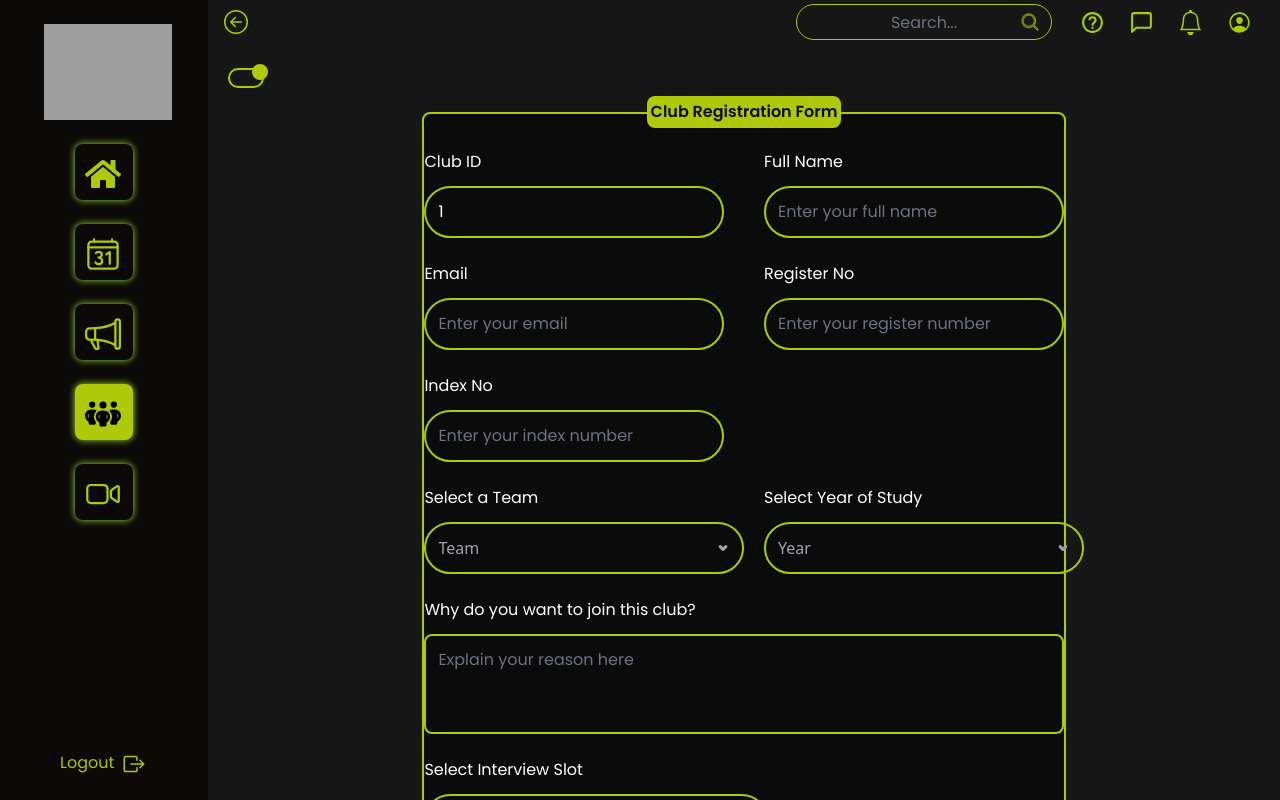
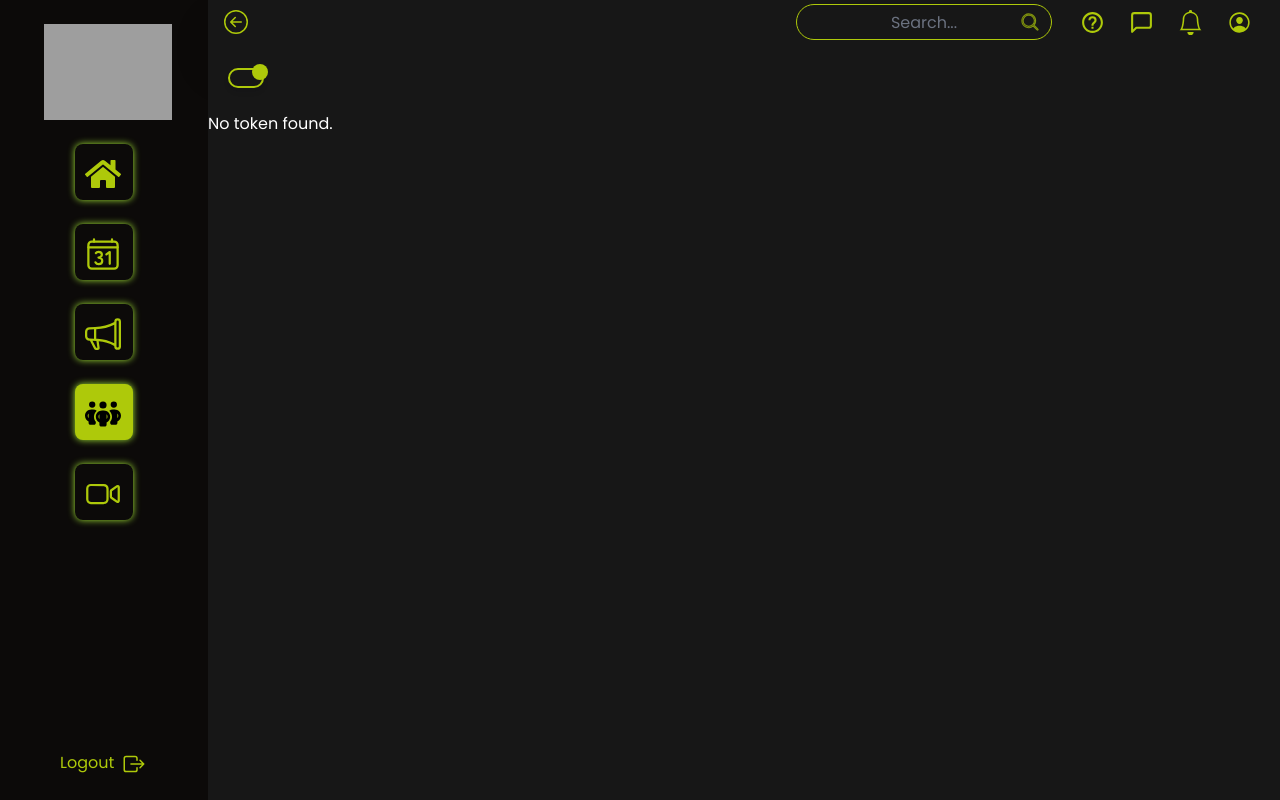
Before and after one commit to Anuraj2601/Eventix, a React (Vite) app: page /1/clubregister/1 in a window 1280 px wide. Built offline with nearby package versions, Linux system fonts and the light colour scheme; grey boxes are pictures that could not be loaded.

Commit message:
member reg form submiision done

```diff
--- a/package.json
+++ b/package.json
@@ -26,6 +26,8 @@
     "date-fns": "^3.6.0",
     "heroicons": "^1.0.6",
     "jquery": "^3.7.1",
+    "jsonwebtoken": "^9.0.2",
+    "jwt-decode": "^4.0.0",
     "lottie-react": "^2.4.0",
     "lucide-react": "^0.404.0",
     "react": "^18.3.1",
--- a/src/components/ClubRegistrationForm.jsx
+++ b/src/components/ClubRegistrationForm.jsx
@@ -1,17 +1,12 @@
-import React, { useState } from 'react';
-import { useParams, useNavigate } from 'react-router-dom'; // to extract URL params and navigate
-import registrationService from '../service/registrationService'; // Import the registration service
-import {
-  Menu,
-  MenuHandler,
-  MenuList,
-  MenuItem,
-  Button,
-} from "@material-tailwind/react";
+import React, { useState, useEffect } from 'react';
+import { useParams, useNavigate } from 'react-router-dom';
+import { Menu, MenuHandler, MenuList, MenuItem, Button } from "@material-tailwind/react";
 import { HiChevronDown } from "react-icons/hi";
 import DatePicker from "react-datepicker";
 import "react-datepicker/dist/react-datepicker.css";
-import { format } from 'date-fns';
+import { format } from 'date-fns'; // Import format
+import { getUserEmailFromToken } from '../utils/utils'; // Adjust the import path as needed
+import RegistrationService from '../service/registrationService'; // Adjust the import path as needed
 
 const menuItems = [
   { title: "Design Team" },
@@ -21,61 +16,108 @@ const menuItems = [
 ];
 
 const ClubRegistrationForm = () => {
-  const { club_id } = useParams(); // Extract club_id from URL
+  const { club_id } = useParams();
   const navigate = useNavigate();
   const [openMenu, setOpenMenu] = useState(false);
-  const [openMenu2, setOpenMenu2] = useState(false);
   const [selectedDate, setSelectedDate] = useState(null);
   const [formData, setFormData] = useState({
-    club_id: club_id || '', // Initialize with club_id from URL or empty string
-    fullName: '',
-    email: '',
-    registerNo: '',
-    indexNo: '',
+    club_id: club_id || '',
+    email: '', // Change from user_id to email
     team: '',
-    year: '',
-    reason: ''
+    reason: '',
+    interviewSlot: ''
   });
+  const [loading, setLoading] = useState(true);
+  const [error, setError] = useState(null);
 
-  // Handle date change
+  useEffect(() => {
+    const fetchUserEmail = async () => {
+      try {
+        const email = getUserEmailFromToken(); // Adjust function to get email
+        setFormData(prevState => ({
+          ...prevState,
+          email
+        }));
+      } catch (err) {
+        setError(err.message);
+      } finally {
+        setLoading(false);
+      }
+    };
+
+    fetchUserEmail();
+  }, [club_id]);
+
   const handleDateChange = (date) => {
     setSelectedDate(date);
+    setFormData(prevState => ({
+      ...prevState,
+      interviewSlot: date ? format(date, "yyyy-MM-dd'T'HH:mm:ss") : '' // Use format for specific format
+    }));
   };
 
-  // Handle changes in form fields
   const handleChange = (e) => {
     setFormData({ ...formData, [e.target.name]: e.target.value });
   };
 
-  // Check if the form is valid
+  const handleMenuItemClick = (title) => {
+    setFormData(prevState => ({
+      ...prevState,
+      team: title
+    }));
+    setOpenMenu(false); // Close the menu after selecting an item
+  };
+
   const isFormValid = () => {
-    return Object.values(formData).every(value => value !== '') && selectedDate !== null;
+    return Object.values(formData).every(value => value.trim() !== '') && selectedDate !== null;
   };
 
   const handleSubmit = async (e) => {
     e.preventDefault();
 
+    // Ensure form is valid
     if (!isFormValid()) {
       alert('Please fill in all fields and select a date.');
       return;
     }
 
+    // Retrieve token from localStorage
+    const token = localStorage.getItem('token');
+    if (!token) {
+      alert('User not authenticated.');
+      return;
+    }
+
+    // Prepare registration data
     const registrationData = {
       ...formData,
-      interviewSlot: format(selectedDate, 'yyyy-MM-dd HH:mm:ss'), // Format the date
+      interviewSlot: format(selectedDate, "yyyy-MM-dd'T'HH:mm:ss"), // Format the interview slot date in the desired format
     };
 
-    const token = localStorage.getItem('token'); // Retrieve token
+    try {
+      // Save a new registration
+      await RegistrationService.saveRegistration(
+        formData.email,
+        formData.club_id,
+        formData.team,
+        registrationData.interviewSlot, // Use ISO 8601 format
+        formData.reason,
+        token
+      );
+      alert('Registration successful!');
 
-    try {
-      const result = await registrationService.saveRegistration(registrationData, token); // Use the registration service
-      alert('Registration successful!');
-      navigate(`/success-page/${result.registrationId}`);
+      navigate(`/student/club`);
     } catch (error) {
       console.error('Error during registration:', error);
-      alert('Failed to submit the form.');
+
+      // Display error message to the user
+      const errorMessage = error.response?.data?.message || error.message;
+      alert(`Failed to submit the form: ${errorMessage}`);
     }
   };
+
+  if (loading) return <p>Loading...</p>;
+  if (error) return <p>{error}</p>;
 
   return (
     <div className='flex flex-col items-center justify-center relative'>
@@ -89,61 +131,25 @@ const ClubRegistrationForm = () => {
             <div className="flex flex-col gap-3">
               <label htmlFor="club_id" className="text-white">Club ID</label>
               <input
-                type="text"
+                type="number"
                 name="club_id"
                 value={formData.club_id}
-                onChange={handleChange}
                 className="p-3 border-2 border-[#AEC90A] bg-[#0B0B0B] rounded-full text-white"
-                placeholder="Enter Club ID"
-                readOnly // Make this field read-only since club_id is extracted from the URL
+                placeholder="Club ID"
+                readOnly
               />
             </div>
 
-            <div className="flex flex-col gap-3">
-              <label htmlFor="fullName" className="text-white">Full Name</label>
-              <input
-                type="text"
-                name="fullName"
-                value={formData.fullName}
-                onChange={handleChange}
-                className="p-3 border-2 border-[#AEC90A] bg-[#0B0B0B] rounded-full text-white"
-                placeholder="Enter your full name"
-              />
-            </div>
-
+            {/* Email field */}
             <div className="flex flex-col gap-3">
               <label htmlFor="email" className="text-white">Email</label>
               <input
                 type="email"
                 name="email"
                 value={formData.email}
-                onChange={handleChange}
                 className="p-3 border-2 border-[#AEC90A] bg-[#0B0B0B] rounded-full text-white"
-                placeholder="Enter your email"
-              />
-            </div>
-
-            <div className="flex flex-col gap-3">
-              <label htmlFor="registerNo" className="text-white">Register No</label>
-              <input
-                type="text"
-                name="registerNo"
-                value={formData.registerNo}
-                onChange={handleChange}
-                className="p-3 border-2 border-[#AEC90A] bg-[#0B0B0B] rounded-full text-white"
-                placeholder="Enter your register number"
-              />
-            </div>
-
-            <div className="flex flex-col gap-3">
-              <label htmlFor="indexNo" className="text-white">Index No</label>
-              <input
-                type="text"
-                name="indexNo"
-                value={formData.indexNo}
-                onChange={handleChange}
-                className="p-3 border-2 border-[#AEC90A] bg-[#0B0B0B] rounded-full text-white"
-                placeholder="Enter your index number"
+                placeholder="Email"
+                readOnly
               />
             </div>
           </div>
@@ -168,7 +174,11 @@ const ClubRegistrationForm = () => {
                 <MenuList className='bg-[#0B0B0B] p-0 border-[#AEC90A]'>
                   <ul className="col-span-4 flex w-80 flex-col gap-1 text-white">
                     {menuItems.map(({ title }) => (
-                      <MenuItem key={title} className='hover:bg-slate-900 p-2' onClick={() => setFormData({ ...formData, team: title })}>
+                      <MenuItem
+                        key={title}
+                        className='hover:bg-slate-900 p-2'
+                        onClick={() => handleMenuItemClick(title)}
+                      >
                         {title}
                       </MenuItem>
                     ))}
@@ -177,69 +187,39 @@ const ClubRegistrationForm = () => {
               </Menu>
             </div>
 
-            {/* Year of Study menu */}
+            {/* Interview Slot */}
             <div className="flex flex-col gap-3">
-              <label htmlFor="year" className="text-white">Select Year of Study</label>
-              <Menu open={openMenu2} handler={setOpenMenu2} allowHover>
-                <MenuHandler>
-                  <Button
-                    variant="text"
-                    className="flex items-center justify-between gap-3 text-base font-normal capitalize tracking-normal border-2 border-[#AEC90A] p-3 rounded-full w-80 text-[#9ca3af]"
-                  >
-                    {formData.year || "Year"}{" "}
-                    <HiChevronDown
-                      strokeWidth={2.5}
-                      className={`h-3.5 w-3.5 transition-transform ${openMenu2 ? "rotate-180" : ""}`}
-                    />
-                  </Button>
-                </MenuHandler>
-                <MenuList className='bg-[#0B0B0B] p-0 border-[#AEC90A]'>
-                  <ul className="col-span-4 flex w-80 flex-col gap-1 text-white">
-                    {['1st Year', '2nd Year', '3rd Year', '4th Year'].map((title) => (
-                      <MenuItem key={title} className='hover:bg-slate-900 p-2' onClick={() => setFormData({ ...formData, year: title })}>
-                        {title}
-                      </MenuItem>
-                    ))}
-                  </ul>
-                </MenuList>
-              </Menu>
+              <label htmlFor="interviewSlot" className="text-white">Select Interview Slot</label>
+              <DatePicker
+                selected={selectedDate}
+                onChange={handleDateChange}
+                showTimeSelect
+                dateFormat="Pp"
+                className="p-3 border-2 border-[#AEC90A] bg-[#0B0B0B] rounded-full text-white"
+                placeholderText="Select a date"
+              />
             </div>
           </div>
 
-          {/* Reason for Joining */}
-          <div className="flex flex-col mb-6 gap-3">
-            <label htmlFor="reason" className="text-white">Why do you want to join this club?</label>
+          {/* Reason field */}
+          <div className="flex flex-col gap-3 mb-6">
+            <label htmlFor="reason" className="text-white">Reason for Joining</label>
             <textarea
               name="reason"
               value={formData.reason}
               onChange={handleChange}
-              className="p-3 border-2 border-[#AEC90A] bg-[#0B0B0B] rounded-lg text-white resize-none"
-              placeholder="Explain your reason here"
-              rows="3"
+              className="p-3 border-2 border-[#AEC90A] bg-[#0B0B0B] rounded-lg text-white"
+              placeholder="Your reason..."
             />
           </div>
 
-          {/* Date and time picker */}
-          <div className="flex flex-col gap-3 mb-6">
-            <label htmlFor="interviewSlot" className="text-white">Select Interview Slot</label>
-            <DatePicker
-              selected={selectedDate}
-              onChange={handleDateChange}
-              showTimeSelect
-              timeIntervals={15}
-              dateFormat="MMMM d, yyyy h:mm aa"
-              className="p-3 border-2 border-[#AEC90A] bg-[#0B0B0B] rounded-full text-white"
-              placeholderText="Choose interview time"
-            />
-          </div>
-
-          {/* Submit button */}
-          <div className="flex justify-center">
+          <div className="flex items-center gap-4">
             <button
               type="submit"
-              className="py-3 px-6 bg-[#AEC90A] text-[#0B0B0B] rounded-full font-semibold"
+              className="bg-[#AEC90A] text-[#0B0B0B] px-6 py-2 rounded-full font-semibold hover:bg-[#d4d700]"
+              disabled={!isFormValid()}
             >
-              Submit Registration
+              Register
             </button>
           </div>
         </form>
--- /dev/null
+++ b/src/utils/utils.js
@@ -0,0 +1,20 @@
+export const getUserEmailFromToken = () => {
+    const token = localStorage.getItem('token');
+    if (!token) throw new Error("No token found.");
+
+    try {
+        const [header, payload] = token.split('.');
+        if (!payload) throw new Error("Invalid token format: Missing payload.");
+
+        const base64 = payload.replace(/-/g, '+').replace(/_/g, '/');
+        const decodedPayload = JSON.parse(window.atob(base64));
+
+        if (decodedPayload && decodedPayload.sub) {
+            return decodedPayload.sub; // Ensure this is the correct field for email
+        } else {
+            throw new Error("User email not found in token.");
+        }
+    } catch (err) {
+        throw new Error("Failed to decode token.");
+    }
+};
```
Also changed, not shown: src/service/registrationService.js (+32 -28 lines), 1 other file (tests, documents, lock files or other folders).
